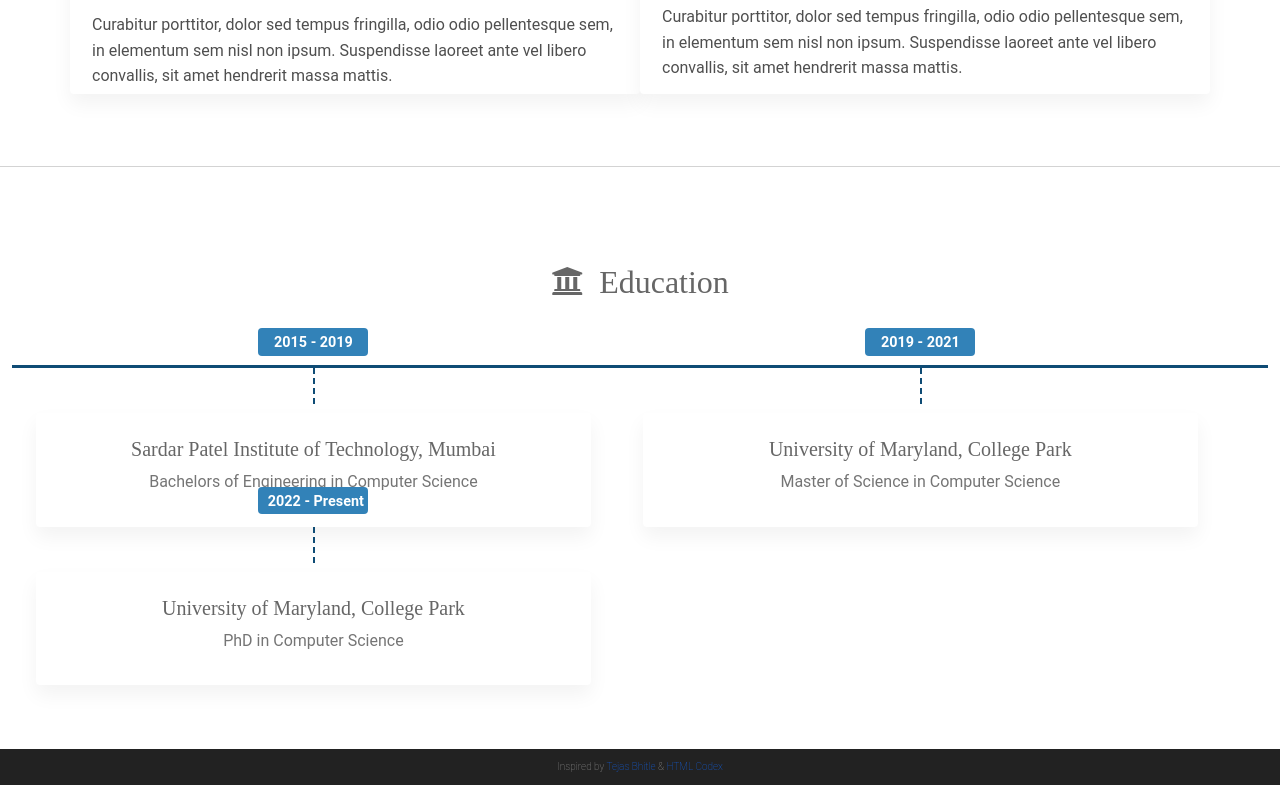
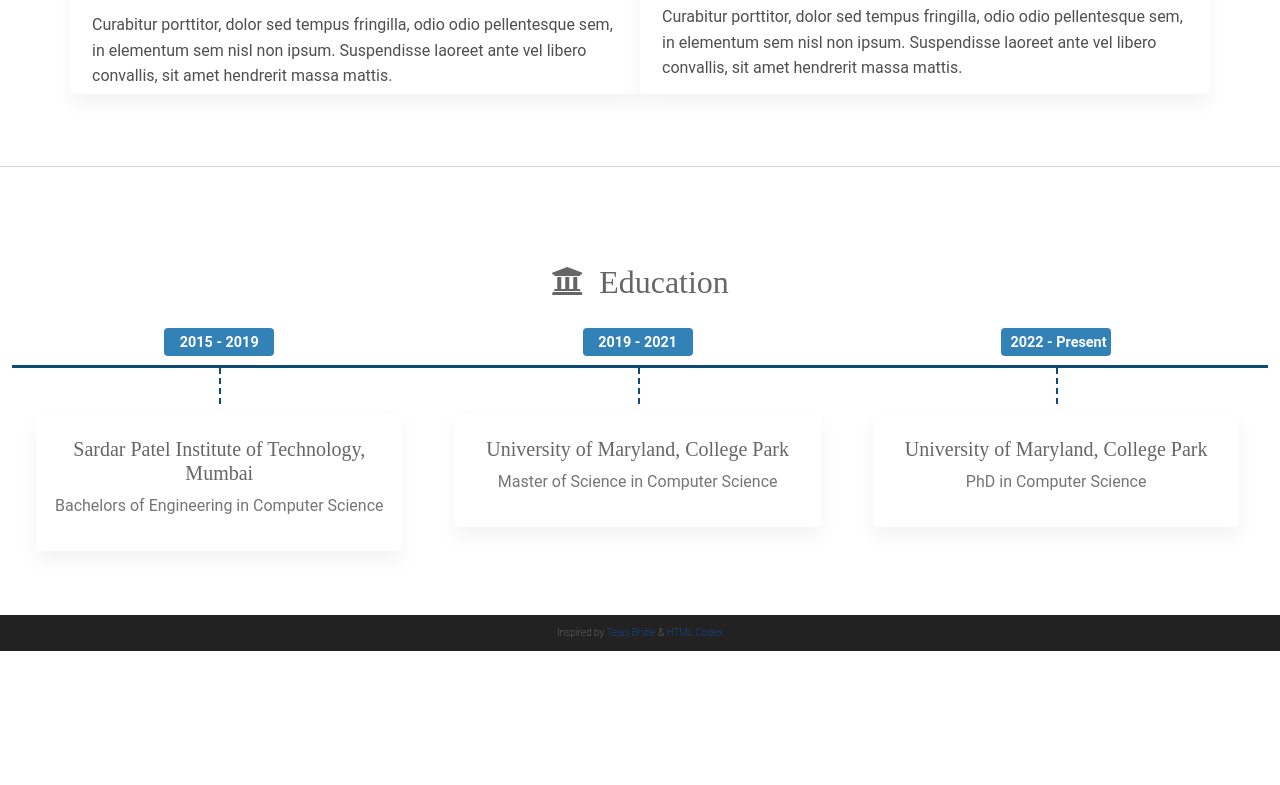
Before and after one commit to SaiArrow/SaiArrow.github.io, a plain HTML site: page index.html in a window 1280 px wide. Shown: the part 3841-4626 px from the top of the page. After the commit the page ends 4492 px from the top, so only its background shows below. Drawn offline with nearby package versions, Linux system fonts and the light colour scheme; a web font is replaced by a local one.

Commit message:
Education commit

```diff
--- a/css/education-timeline.css
+++ b/css/education-timeline.css
@@ -32,7 +32,7 @@
 @media (min-width: 1140px) {
     .horizontal-timeline .items .items-list {
         display: inline-block;
-        width: 48%; /* Change this to add more elemets to timeline*/
+        width: 33%; /* Change this to add more elemets to timeline*/
         padding-top: 45px;
     }
 
```
